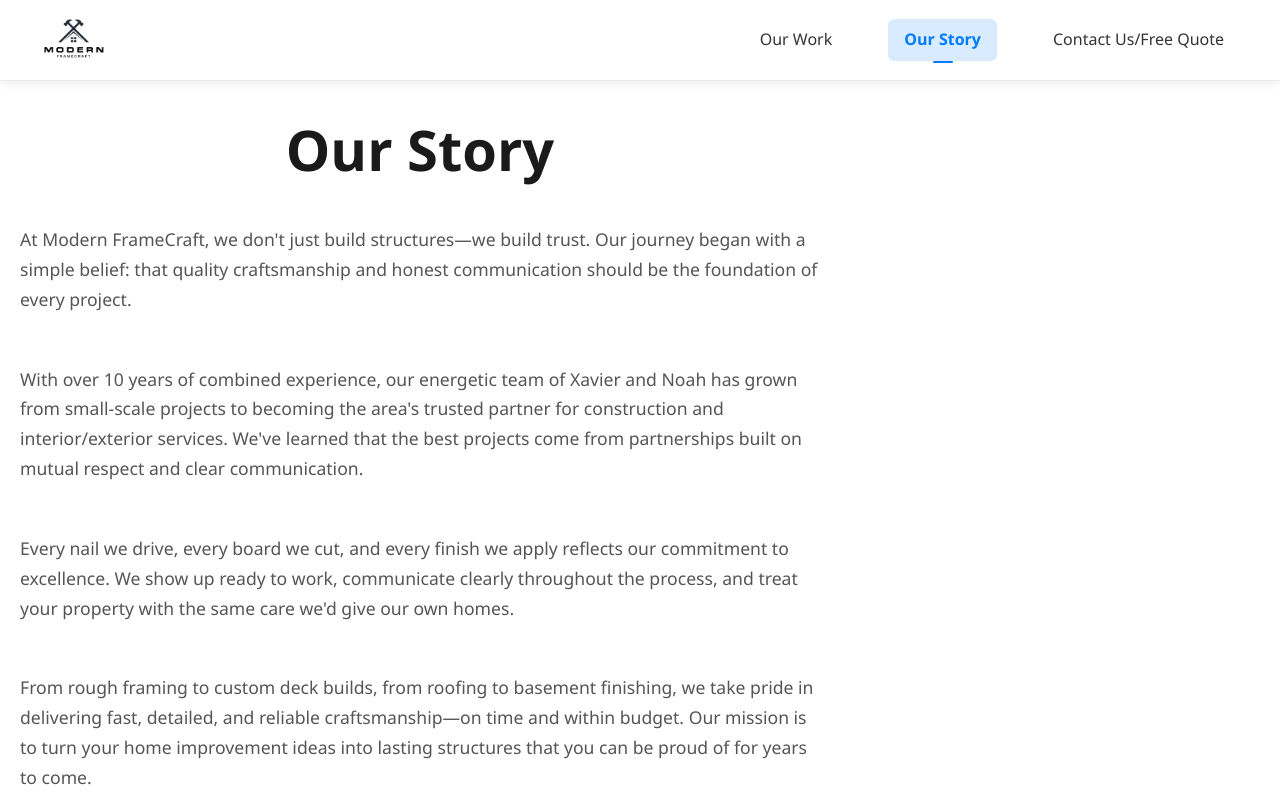
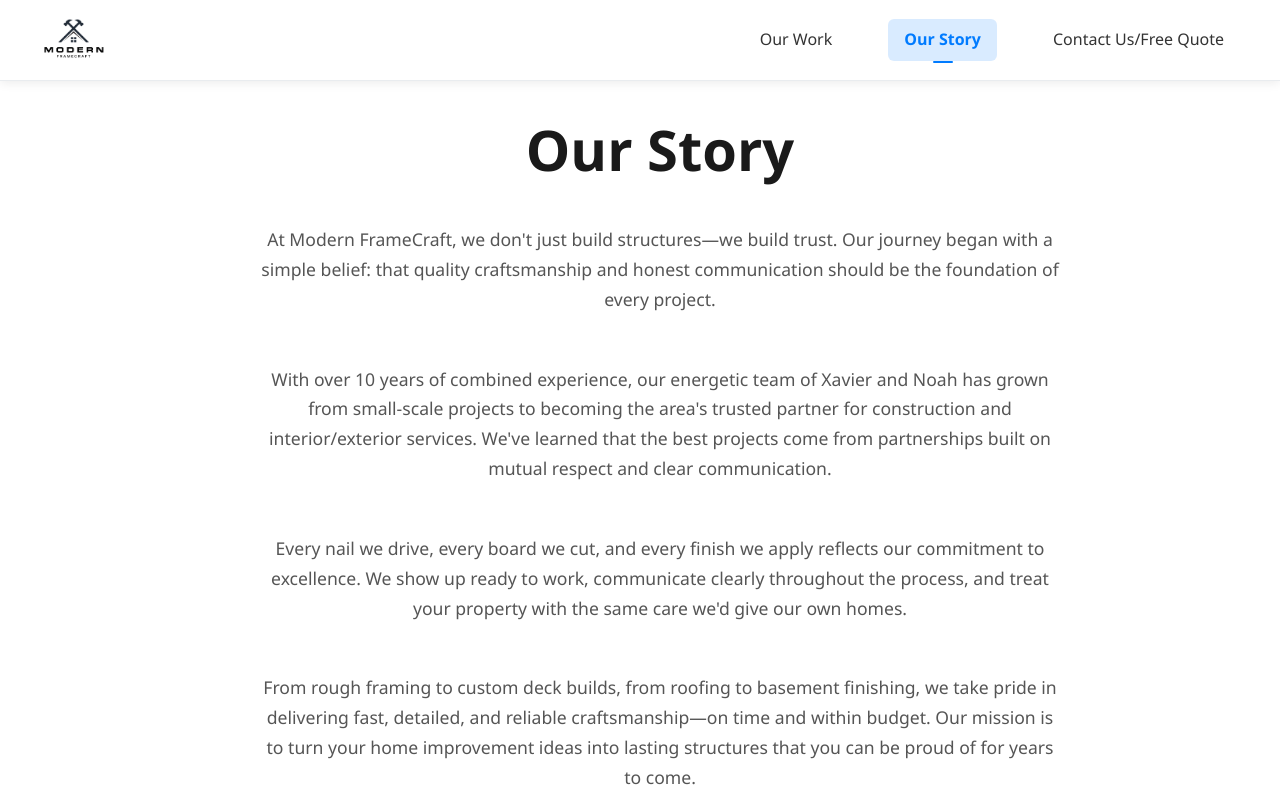
Before and after one commit to noahmeduvsky/2x6-and-Sticks-Website, a React (Vite) app in the folder 2x6-frontend/: page /our-story in a window 1280 px wide. Shown: the top 800 px of the page. Built offline with nearby package versions, Linux system fonts and the light colour scheme.

Commit message:
Centering pages

```diff
--- a/2x6-frontend/src/App.css
+++ b/2x6-frontend/src/App.css
@@ -5,6 +5,10 @@ body {
   color: #333333;
   line-height: 1.6;
   overflow-x: hidden;
+  display: flex;
+  flex-direction: column;
+  align-items: center;
+  min-height: 100vh;
 }
 
 .landing-page {
@@ -15,8 +19,9 @@ body {
   max-width: 1200px;
   width: 100%;
   margin: 0 auto;
-  padding: 0;
+  padding: 0 20px;
   background-color: #ffffff;
+  min-height: 100vh;
 }
 
 .logo-container {
@@ -34,8 +39,8 @@ body {
 }
 
 .hero {
-  max-width: 1000px;
-  padding: 0 20px;
+  max-width: 800px;
+  padding: 0;
   margin-bottom: 60px;
   width: 100%;
   display: flex;
@@ -71,7 +76,7 @@ body {
   line-height: 1.7;
   margin-bottom: 2rem;
   color: #555555;
-  text-align: left;
+  text-align: center;
   max-width: 800px;
   margin-left: auto;
   margin-right: auto;
--- a/2x6-frontend/src/components/Contact.css
+++ b/2x6-frontend/src/components/Contact.css
@@ -7,6 +7,7 @@
   border-radius: 12px;
   position: relative;
   border: 1px solid #e9ecef;
+  width: 100%;
 }
 
 .contact-container h2 {
--- a/2x6-frontend/src/components/Header.css
+++ b/2x6-frontend/src/components/Header.css
@@ -17,6 +17,7 @@
   justify-content: space-between;
   align-items: center;
   height: 80px;
+  width: 100%;
 }
 
 .logo-link {
--- a/2x6-frontend/src/components/SeeOurWork.css
+++ b/2x6-frontend/src/components/SeeOurWork.css
@@ -3,11 +3,12 @@
   text-align: center;
   background: #ffffff;
   min-height: 100vh;
-  max-width: 1400px;
+  max-width: 1200px;
   margin: 0 auto;
   display: flex;
   flex-direction: column;
   align-items: center;
+  width: 100%;
 }
 
 .work-container {
@@ -16,7 +17,6 @@
   gap: 4rem;
   margin-bottom: 4rem;
   align-items: start;
-  max-width: 1200px;
   width: 100%;
 }
 
--- a/2x6-frontend/src/components/SeeOurWork.tsx
+++ b/2x6-frontend/src/components/SeeOurWork.tsx
@@ -64,17 +64,17 @@ const testimonials = [
   {
     name: "Athan G.",
     text: "Xavier and Noah did an excellent job with the rough framing on my basement—professional, efficient, and solid work.",
-    color: "#FFD700"
+    color: "#007bff"
   },
   {
     name: "Jordan S.",
     text: "Modern FrameCraft did a great job installing my Trex decking—the work quality was solid. Highly recommend for home improvements.",
-    color: "#FF6B6B"
+    color: "#0056b3"
   },
   {
     name: "Alisha R.",
     text: "Modern FrameCraft was professional, quick, and did a fantastic job on my roof. They made the process smooth and delivered good results.",
-    color: "#FFD700"
+    color: "#007bff"
   }
 ];
 
```
